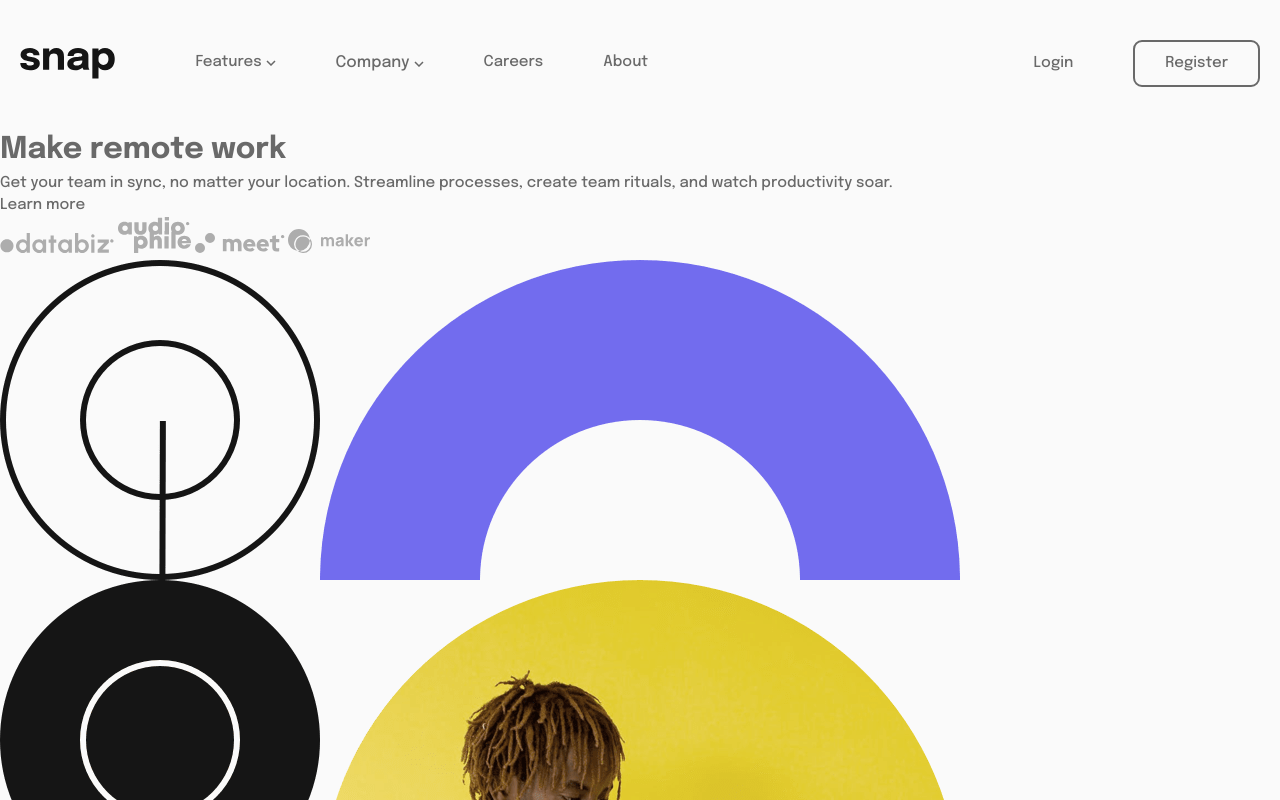
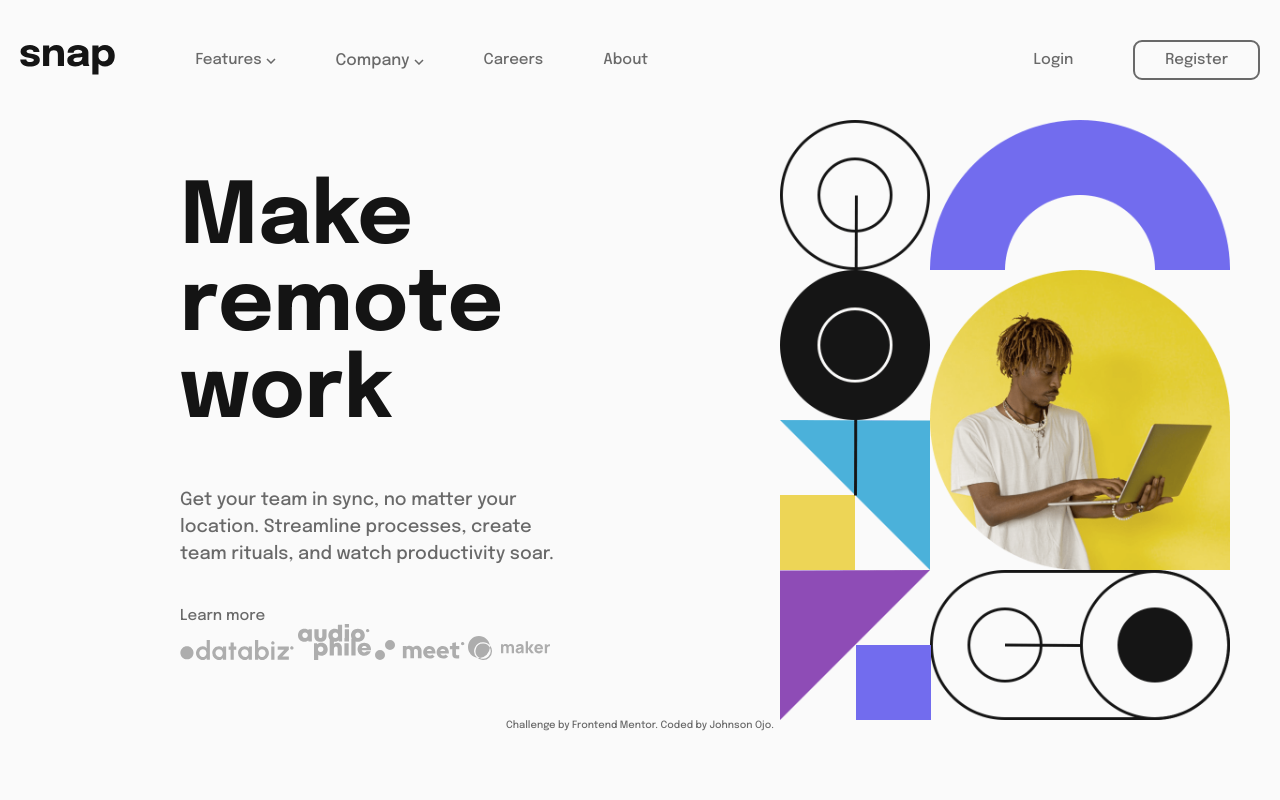
Before and after one commit to johnsonojo2/landingpage_withdropdown, a website: page index.html in a window 1280 px wide. Shown: the top 800 px of the page. Drawn offline with Linux system fonts and the light colour scheme.

Commit message:
modifying the hero section

```diff
--- a/index.html
+++ b/index.html
@@ -179,7 +179,8 @@
           Get your team in sync, no matter your location. Streamline processes,
           create team rituals, and watch productivity soar.
         </p>
-        <p class="main-cta">Learn more</p>
+        <a href="#" class="main-cta">Learn more</a>
+
         <div class="logos">
           <img src="images/client-databiz.svg" alt="" />
           <img src="images/client-audiophile.svg" alt="" />
--- a/scss/_base.scss
+++ b/scss/_base.scss
@@ -23,9 +23,10 @@ html {
 }
 body {
   background: var(--almost-white);
+
   font-family: "Epilogue", sans-serif;
   font-size: 1.5rem;
-  line-height: 1.5;
+  // line-height: 1.5;
   color: var(--medium-gray);
   // max-width: 140.4rem;
   // margin: 0 5rem;
--- a/scss/_layout.scss
+++ b/scss/_layout.scss
@@ -181,9 +181,6 @@
       display: block;
     }
   }
-  .main {
-    display: flex;
-  }
 
   //   //   margin-top: 8rem;
   //   margin-bottom: 2rem;
@@ -245,6 +242,62 @@
   // }
 }
 
+.main {
+  display: flex;
+  height: 60rem;
+  .info {
+    display: flex;
+    flex-direction: column;
+    padding-left: 18rem;
+    // padding-top: 6rem;
+    flex: 1;
+    width: 0;
+    justify-content: center;
+    h1 {
+      width: 83%;
+      color: var(--almost-black);
+      font-size: 8.5rem;
+      font-weight: 700;
+      margin-bottom: 5rem;
+    }
+    .main-p {
+      line-height: 1.5;
+      width: 70%;
+      font-size: 1.8rem;
+      margin-bottom: 4rem;
+    }
+  }
+  // .main-cta {
+  //   // max-width: 24rem;
+  //   font-size: 1.6rem;
+  //   color: var(--almost-white);
+  //   background: var(--almost-black);
+  //   display: inline-block;
+  //   border: 2px solid var(--almost-black);
+  //   border-radius: 2.5rem;
+  //   padding: 2.5rem 5rem;
+  //   margin-bottom: 7rem;
+  //   cursor: pointer;
+  //   &:hover {
+  //     color: var(--almost-black);
+  //     font-weight: bold;
+  //     background: var(--almost-white);
+  //   }
+  // }
+
+  .image {
+    display: flex;
+    flex: 1;
+    justify-content: center;
+    width: 0;
+
+    .hero {
+      //     background-size: contain;
+      //     // width: 100%;
+      height: 100%;
+    }
+  }
+}
 .mobile-active {
   transform: translateX(0%);
   box-shadow: rgba(0, 0, 0, 0.24) 2px 2px 40px;
```
Also changed, not shown: css/style.comp.css, css/style.prefix.css, css/styles.css.
